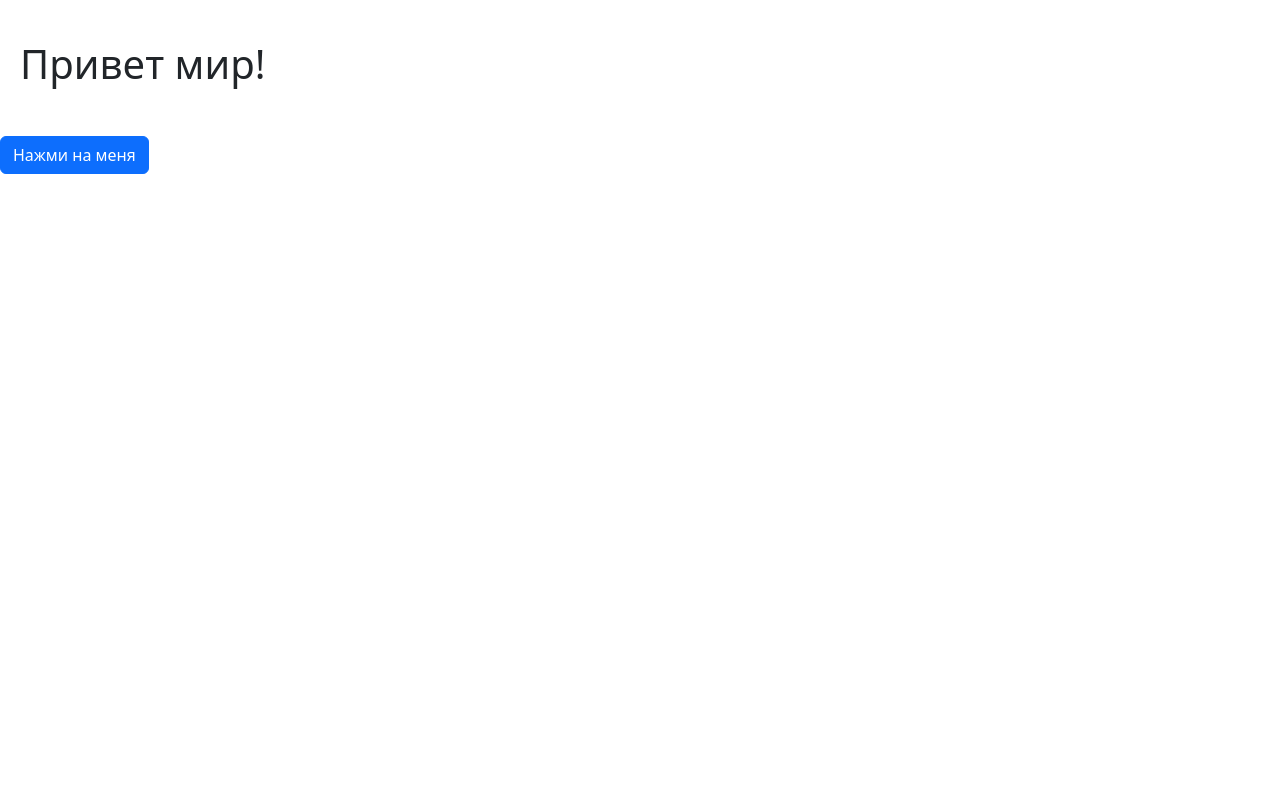
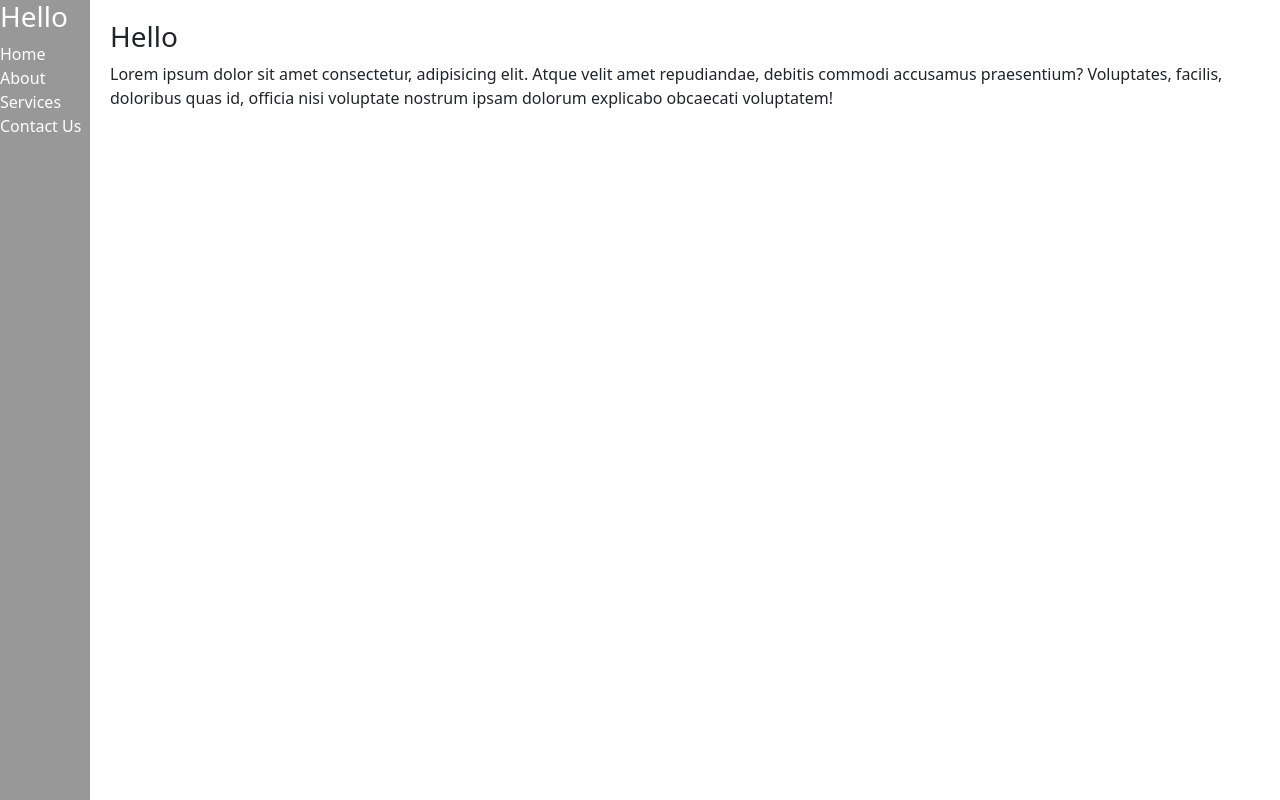
Before and after one commit to alex-jienexa/pfhub, a plain HTML site: page index.html in a window 1280 px wide. Drawn offline with Linux system fonts and the light colour scheme.

Commit message:
Bring sidebar to the website

```diff
--- a/index.html
+++ b/index.html
@@ -11,28 +11,33 @@
     <link href="style.css" rel="stylesheet">
 </head>
 <body>
-    <h1 class="box">Привет мир!</h1>
+    <div class="wrapper">
+        <!-- Sidebar  -->
+        <nav id="sidebar">
+            <div class="sidebarHeader">
+                <h3>Hello</h3>
+            </div>
 
-    <!-- Button trigger modal -->
-    <button type="button" class="btn btn-primary" data-bs-toggle="modal" data-bs-target="#exampleModal">
-        Нажми на меня
-    </button>
+            <ul class="list-unstyled components">
+                <li>
+                    <a href="#">Home</a>
+                </li>
+                <li>
+                    <a href="#">About</a>
+                </li>
+                <li>
+                    <a href="#">Services</a>
+                </li>
+                <li>
+                    <a href="#">Contact Us</a>
+                </li>
+            </ul>
+        </nav>
 
-    <!-- Modal -->
-    <div class="modal fade" id="exampleModal" tabindex="-1" aria-labelledby="exampleModalLabel" aria-hidden="true">
-        <div class="modal-dialog">
-            <div class="modal-content">
-                <div class="modal-header">
-                    <h5 class="modal-title" id="exampleModalLabel">Загловок</h5>
-                    <button type="button" class="btn-close" data-bs-dismiss="modal" aria-label="Close"></button>
-                </div>
-                <div class="modal-body">
-                    Все работает! Модальное окно открылось!
-                </div>
-                <div class="modal-footer">
-                    <button type="button" class="btn btn-secondary" data-bs-dismiss="modal">Закрыть</button>
-                </div>
-            </div>
+        <!-- Main Content  -->
+        <div id="main">
+            <h3>Hello</h3>
+            Lorem ipsum dolor sit amet consectetur, adipisicing elit. Atque velit amet repudiandae, debitis commodi accusamus praesentium? Voluptates, facilis, doloribus quas id, officia nisi voluptate nostrum ipsam dolorum explicabo obcaecati voluptatem!
         </div>
     </div>
 
--- a/style.css
+++ b/style.css
@@ -1,4 +1,28 @@
-.box {
-    box-sizing: content-box;
-    padding: 1em 20px;
+a,
+a:hover,
+a:focus {
+  color: inherit;
+  text-decoration: none;
+  transition: all 0.3s;
 }
+
+.wrapper {
+  display: flex;
+  width: 100%;
+  align-items: stretch;
+}
+
+#sidebar {
+  min-width: 90px;
+  max-width: 90px;
+  background: rgb(152, 152, 152);
+  color: #fff;
+  transition: all 0.3s;
+}
+
+#main {
+  width: 100%;
+  padding: 20px;
+  min-height: 100vh;
+  transition: all 0.3s;
+}
```
